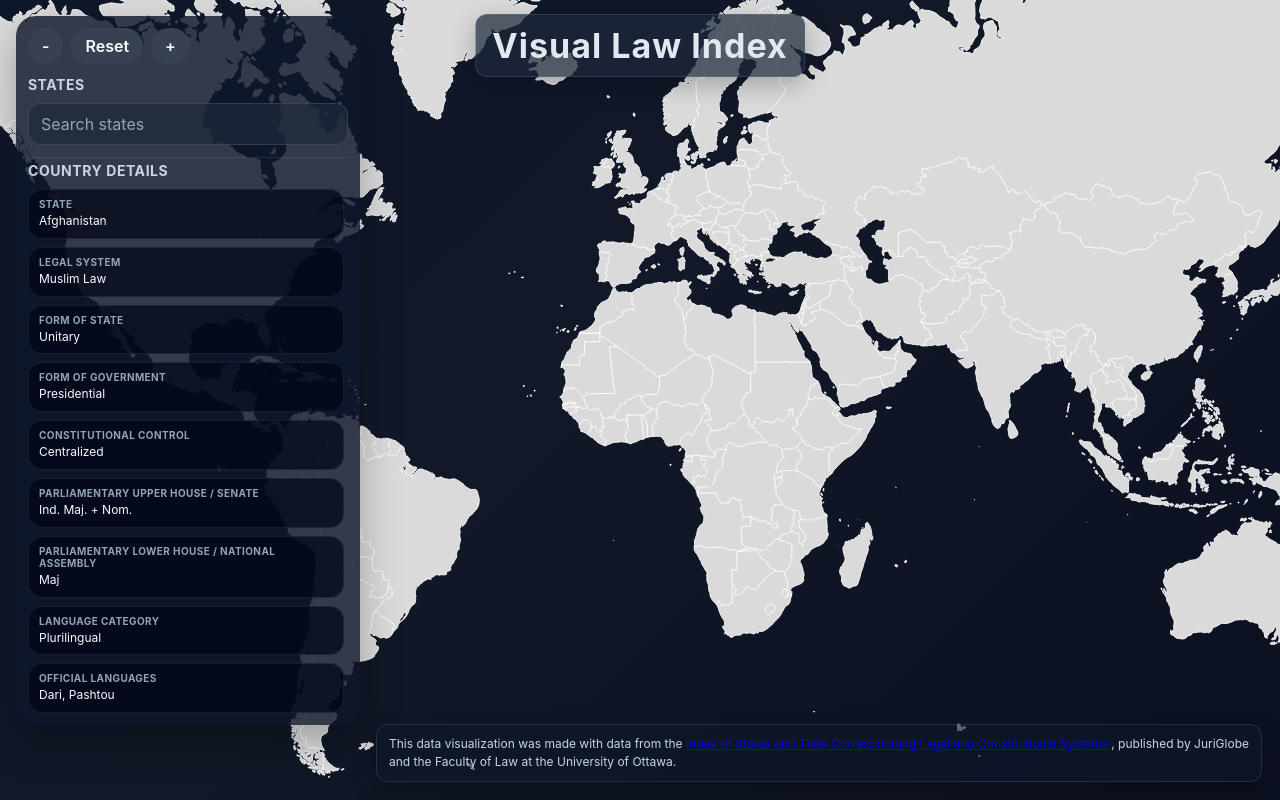
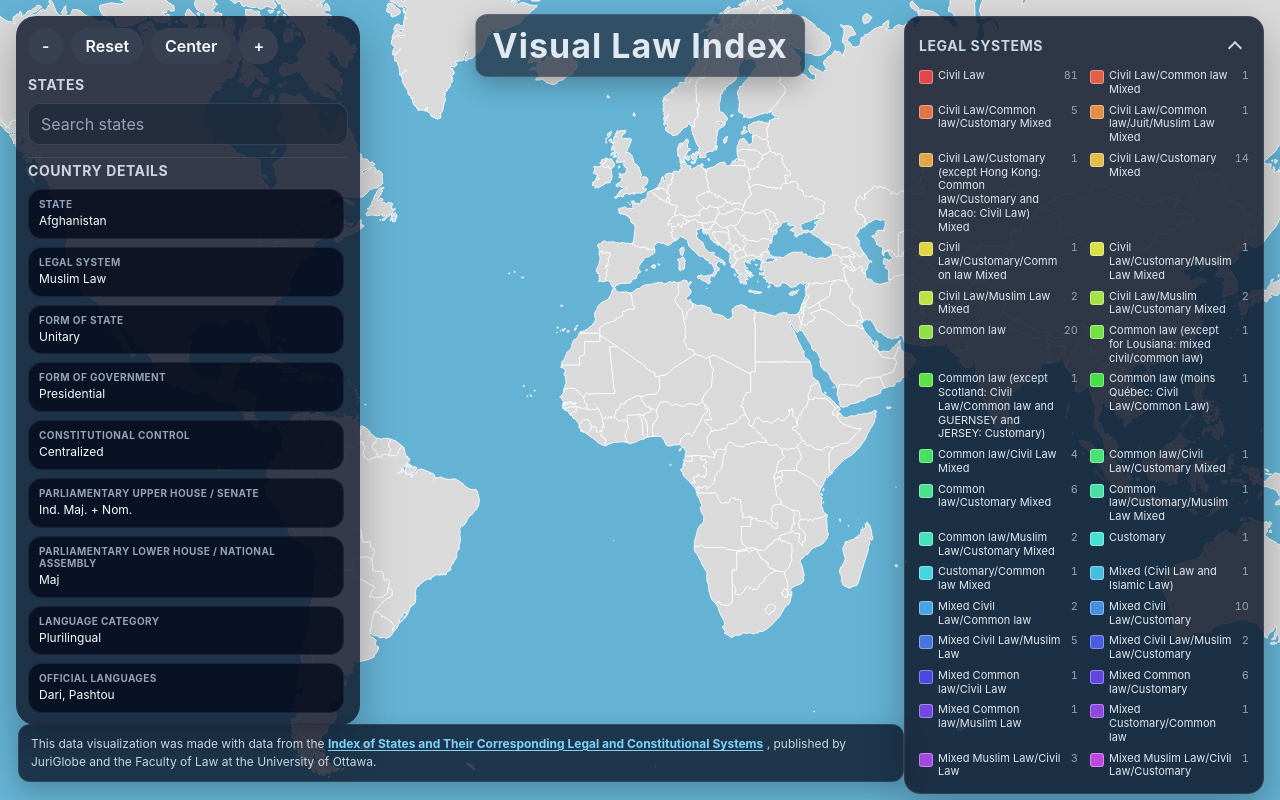
Before and after one commit to abidabdelaziz/law_Visualizer, a React (Create React App) app in the folder law-visualizer/: page / in a window 1280 px wide. Built offline with nearby package versions, Linux system fonts and the light colour scheme.

Commit message:
feature updates

```diff
--- a/law-visualizer/src/App.css
+++ b/law-visualizer/src/App.css
@@ -3,7 +3,9 @@
   height: 100vh;
   overflow: hidden;
   position: relative;
-  background: linear-gradient(135deg, #0f172a 0%, #111827 45%, #0b1020 100%);
+  /* background: linear-gradient(135deg, #0f172a 0%, #111827 45%, #0b1020 100%); */
+  background: #64b2d4
+
 }
 
 .App-title {
@@ -29,6 +31,7 @@
   width: 100%;
   height: 100%;
   display: block;
+  background: #64b2d4;
   object-fit: fill;
   transform-origin: 0 0;
   user-select: none;
@@ -41,10 +44,9 @@
 }
 
 .App-map path[data-selected='true'] {
-  fill: #f59e0b !important;
   stroke: #fef3c7 !important;
   stroke-width: 1.5 !important;
-  filter: drop-shadow(0 0 10px rgba(245, 158, 11, 0.65));
+  filter: drop-shadow(0 0 10px rgba(254, 243, 199, 0.65));
 }
 
 .App-link {
@@ -139,7 +141,7 @@
   text-align: left;
   font: inherit;
   color: #e2e8f0;
-  background: rgba(30, 41, 59, 0.75);
+  background: color-mix(in srgb, var(--legal-system-color, #1e293b) 30%, rgba(30, 41, 59, 0.75));
   cursor: pointer;
 }
 
@@ -149,7 +151,120 @@
 
 .App-menuItem.is-selected {
   border-color: rgba(96, 165, 250, 0.7);
-  background: rgba(37, 99, 235, 0.32);
+  background: color-mix(in srgb, var(--legal-system-color, #2563eb) 52%, rgba(37, 99, 235, 0.32));
+}
+
+.App-legend {
+  position: fixed;
+  top: 16px;
+  right: 16px;
+  z-index: 2;
+  width: min(330px, calc(100vw - 32px));
+  max-height: calc(100vh - 32px);
+  padding: 14px;
+  border: 1px solid rgba(148, 163, 184, 0.18);
+  border-radius: 16px;
+  background: rgba(15, 23, 42, 0.84);
+  box-shadow: 0 16px 40px rgba(0, 0, 0, 0.28);
+}
+
+.App-legendHeader {
+  display: flex;
+  align-items: center;
+  justify-content: space-between;
+  gap: 12px;
+}
+
+.App-legendToggle {
+  width: 28px;
+  height: 28px;
+  flex: 0 0 28px;
+  border: 0;
+  border-radius: 6px;
+  background: transparent;
+  cursor: pointer;
+}
+
+.App-legendToggle::before {
+  display: block;
+  width: 8px;
+  height: 8px;
+  margin: 6px auto 0;
+  border-right: 2px solid #cbd5e1;
+  border-bottom: 2px solid #cbd5e1;
+  transform: rotate(225deg);
+  content: '';
+}
+
+.App-legendToggle.is-collapsed::before {
+  margin-top: 2px;
+  transform: rotate(45deg);
+}
+
+.App-legendToggle:hover,
+.App-legendToggle:focus-visible {
+  background: rgba(148, 163, 184, 0.16);
+  outline: none;
+}
+
+.App-legendList {
+  display: grid;
+  grid-template-columns: repeat(2, minmax(0, 1fr));
+  gap: 7px 12px;
+  max-height: calc(100vh - 90px);
+  margin-top: 10px;
+  overflow: auto;
+}
+
+.App-legendItem {
+  display: grid;
+  grid-template-columns: 12px minmax(0, 1fr) auto;
+  gap: 7px;
+  align-items: start;
+  width: 100%;
+  min-width: 0;
+  padding: 0;
+  border: 0;
+  color: #e2e8f0;
+  font-size: 11px;
+  line-height: 1.25;
+  text-align: left;
+  font-family: inherit;
+  background: transparent;
+  cursor: pointer;
+}
+
+.App-legendItem:hover,
+.App-legendItem:focus-visible,
+.App-legendItem.is-selected {
+  color: #f8fafc;
+  outline: none;
+}
+
+.App-legendItem:focus-visible {
+  border-radius: 4px;
+  box-shadow: 0 0 0 2px rgba(125, 211, 252, 0.75);
+}
+
+.App-legendSwatch {
+  width: 12px;
+  height: 12px;
+  margin-top: 1px;
+  border: 1px solid rgba(255, 255, 255, 0.35);
+  border-radius: 3px;
+}
+
+.App-legendLabel {
+  overflow-wrap: anywhere;
+}
+
+.App-legendCount {
+  color: #94a3b8;
+  font-variant-numeric: tabular-nums;
+}
+
+.App-legalSystemCountries {
+  max-height: 260px;
 }
 
 .App-details {
@@ -214,7 +329,7 @@
 
 .App-logoGroup {
   position: fixed;
-  right: 18px;
+  left: 18px;
   bottom: 18px;
   z-index: 3;
   display: flex;
@@ -223,7 +338,7 @@
   padding: 10px 12px;
   border: 1px solid rgba(148, 163, 184, 0.18);
   border-radius: 12px;
-  background: rgba(15, 23, 42, 0.62);
+  background:rgba(2, 6, 23, 0.72);;
   box-shadow: 0 10px 24px rgba(0, 0, 0, 0.22);
 }
 
@@ -240,3 +355,16 @@
   -webkit-box-orient: vertical;
   -webkit-line-clamp: 2;
 }
+
+.App-attribution a {
+  color: #7dd3fc;
+  font-weight: 700;
+  text-decoration: underline;
+  text-decoration-thickness: 1px;
+  text-underline-offset: 2px;
+}
+
+.App-attribution a:hover,
+.App-attribution a:focus-visible {
+  color: #bae6fd;
+}
--- a/law-visualizer/src/App.js
+++ b/law-visualizer/src/App.js
@@ -3,7 +3,7 @@ import { useCallback, useEffect, useLayoutEffect, useMemo, useRef, useState } fr
 import { ReactComponent as WorldHigh } from './assets/worldHigh.svg';
 import nationIndex from './assets/nationIndex.json';
 
-const MIN_SCALE = 1;
+const MIN_SCALE = 2;
 const MAX_SCALE = 12;
 const INITIAL_SCALE = 2;
 const INITIAL_Y_OFFSET = 100;
@@ -27,7 +27,7 @@ const COUNTRY_ALIASES = {
   'brunei darussalam': 'brunei',
   'syrian arab republic': 'syria',
   'iran islamic republic of': 'iran',
-  'lao peoples democratic republic': 'laos',
+  'lao people s democratic republic': 'laos',
   'korea republic of': 'south korea',
   'korea democratic peoples republic of': 'north korea',
   'myanmar burma': 'myanmar',
@@ -36,6 +36,8 @@ const COUNTRY_ALIASES = {
   eswatini: 'swaziland',
   switzerland: 'swiss',
   'south sudan': 'south sudan in transition',
+  somalia: 'somalia in transition',
+  'north macedonia': 'macedonia fyrom',
   'republic of congo': 'congo',
   'republic of the congo': 'congo',
   'congo republic': 'congo',
@@ -45,6 +47,7 @@ const COUNTRY_ALIASES = {
   'côte d ivoire': 'ivory coast',
   "côte d'ivoire": 'ivory coast',
   'côte divoire': 'ivory coast',
+  'french guiana': 'france',
 };
 
 const normalizeCountryName = (value) => value
@@ -58,6 +61,22 @@ const canonicalCountryName = (value) => {
   const normalized = normalizeCountryName(value || '');
   return COUNTRY_ALIASES[normalized] || normalized;
 };
+
+const legalSystemCounts = nationIndex.reduce((counts, country) => {
+  const legalSystem = country['Legal System'];
+
+  if (legalSystem) {
+    counts[legalSystem] = (counts[legalSystem] || 0) + 1;
+  }
+
+  return counts;
+}, {});
+
+const legalSystems = Object.keys(legalSystemCounts).sort((first, second) => first.localeCompare(second));
+const legalSystemColors = legalSystems.reduce((colors, legalSystem, index) => {
+  colors[legalSystem] = `hsl(${Math.round((index * 360) / legalSystems.length)} 72% 58%)`;
+  return colors;
+}, {});
 
 const getCountryMatchKey = (value) => {
   if (!value) {
@@ -111,6 +130,8 @@ function App() {
   const [selectedCountry, setSelectedCountry] = useState(nationIndex[0]);
   const [searchQuery, setSearchQuery] = useState('');
   const [isCountryListOpen, setIsCountryListOpen] = useState(false);
+  const [isLegendOpen, setIsLegendOpen] = useState(true);
+  const [selectedLegalSystem, setSelectedLegalSystem] = useState(null);
   const [view, setView] = useState({ scale: INITIAL_SCALE, x: 0, y: 0 });
   const countryByName = useMemo(() => {
     const map = new Map();
@@ -254,9 +275,29 @@ function App() {
     setView(getCenteredView(INITIAL_SCALE));
   };
 
+  const handleCenter = () => {
+    const container = containerRef.current;
+
+    if (!container) {
+      return;
+    }
+
+    const rect = container.getBoundingClientRect();
+
+    setView((currentView) => ({
+      scale: currentView.scale,
+      x: (rect.width - rect.width * currentView.scale) / 2,
+      y: (rect.height - rect.height * currentView.scale) / 2,
+    }));
+  };
+
   const handleCountrySelect = (country) => {
     setSelectedCountry(country);
     setIsCountryListOpen(false);
+  };
+
+  const handleLegalSystemSelect = (legalSystem) => {
+    setSelectedLegalSystem(legalSystem);
   };
 
   const resolveCountry = useCallback((countryName) => {
@@ -317,9 +358,18 @@ function App() {
       const label = getCountryLabel(path);
       const matchedCountry = resolveCountry(label) || resolveCountry(path.getAttribute('id'));
       const isSelected = matchedCountry?.State === selectedName;
+      const legalSystem = matchedCountry?.['Legal System'];
 
       path.style.cursor = 'pointer';
       path.style.pointerEvents = 'all';
+
+      if (legalSystemColors[legalSystem]) {
+        path.style.fill = legalSystemColors[legalSystem];
+        path.setAttribute('data-legal-system', legalSystem);
+      } else {
+        path.style.removeProperty('fill');
+        path.removeAttribute('data-legal-system');
+      }
 
       if (isSelected) {
         path.setAttribute('data-selected', 'true');
@@ -370,18 +420,56 @@ function App() {
 
     if (match) {
       setSelectedCountry(match);
+      setSelectedLegalSystem(null);
     }
   };
 
   const filteredCountries = nationIndex.filter((country) =>
     country.State.toLowerCase().includes(searchQuery.trim().toLowerCase())
   );
+  const legalSystemCountries = selectedLegalSystem
+    ? nationIndex.filter((country) => country['Legal System'] === selectedLegalSystem)
+    : [];
 
   const detailEntries = selectedCountry ? Object.entries(selectedCountry) : [];
 
   return (
     <div className="App" ref={containerRef} onWheel={handleWheel}>
       <h1 className="App-title">Visual Law Index</h1>
+      <aside className="App-legend" aria-label="Legal system legend">
+        <div className="App-legendHeader">
+          <div className="App-menuTitle">Legal systems</div>
+          <button
+            className={`App-legendToggle${isLegendOpen ? '' : ' is-collapsed'}`}
+            type="button"
+            onClick={() => setIsLegendOpen((isOpen) => !isOpen)}
+            aria-controls="legal-system-legend-list"
+            aria-expanded={isLegendOpen}
+            aria-label={isLegendOpen ? 'Collapse legal systems legend' : 'Expand legal systems legend'}
+          />
+        </div>
+        {isLegendOpen ? (
+          <div className="App-legendList" id="legal-system-legend-list">
+            {legalSystems.map((legalSystem) => (
+              <button
+                className={`App-legendItem${selectedLegalSystem === legalSystem ? ' is-selected' : ''}`}
+                key={legalSystem}
+                type="button"
+                onClick={() => handleLegalSystemSelect(legalSystem)}
+                aria-pressed={selectedLegalSystem === legalSystem}
+              >
+                <span
+                  className="App-legendSwatch"
+                  style={{ backgroundColor: legalSystemColors[legalSystem] }}
+                  aria-hidden="true"
+                />
+                <span className="App-legendLabel">{legalSystem}</span>
+                <span className="App-legendCount">{legalSystemCounts[legalSystem]}</span>
+              </button>
+            ))}
+          </div>
+        ) : null}
+      </aside>
       <div className="App-sidebar">
         <div className="App-toolbar">
           <button type="button" onClick={handleZoomOut} aria-label="Zoom out">
@@ -389,6 +477,9 @@ function App() {
           </button>
           <button type="button" onClick={handleReset} aria-label="Reset zoom">
             Reset
+          </button>
+          <button type="button" onClick={handleCenter} aria-label="Center map">
+            Center
           </button>
           <button type="button" onClick={handleZoomIn} aria-label="Zoom in">
             +
@@ -416,6 +507,7 @@ function App() {
                   key={country.State}
                   type="button"
                   className={`App-menuItem${selectedCountry?.State === country.State ? ' is-selected' : ''}`}
+                  style={{ '--legal-system-color': legalSystemColors[country['Legal System']] }}
                   onClick={() => handleCountrySelect(country)}
                   aria-pressed={selectedCountry?.State === country.State}
                 >
@@ -427,6 +519,26 @@ function App() {
         </div>
 
         <div className="App-details">
+          {selectedLegalSystem ? (
+            <>
+              <div className="App-menuTitle">{selectedLegalSystem}</div>
+              <div className="App-menuList App-legalSystemCountries" role="list" aria-label={`${selectedLegalSystem} countries`}>
+                {legalSystemCountries.map((country) => (
+                  <button
+                    key={country.State}
+                    type="button"
+                    className={`App-menuItem${selectedCountry?.State === country.State ? ' is-selected' : ''}`}
+                    style={{ '--legal-system-color': legalSystemColors[selectedLegalSystem] }}
+                    onClick={() => handleCountrySelect(country)}
+                    aria-pressed={selectedCountry?.State === country.State}
+                  >
+                    {country.State}
+                  </button>
+                ))}
+              </div>
+            </>
+          ) : (
+            <>
               <div className="App-menuTitle">Country details</div>
               {selectedCountry ? (
                 <div className="App-detailGrid">
@@ -439,6 +551,8 @@ function App() {
                 </div>
               ) : (
                 <div className="App-empty">Select a state to view its data.</div>
+              )}
+            </>
           )}
         </div>
       </div>
@@ -468,7 +582,7 @@ function App() {
       ) : null}
       <div className="App-logoGroup" aria-label="Partner institutions">
         <p className="App-attribution">
-          This data visualization was made with data from the <a href="https://www.juriglobe.com/" target="_blank" rel="noopener noreferrer">Index of States and Their Corresponding Legal and Constitutional Systems</a> ,
+          This data visualization was made with data from the <a href="https://juri-globe.ca/en/allcategories-en-gb/3350-category-en-gb/index-of-states-and-their-corresponding-legal-and-constitutional-systems" target="_blank" rel="noopener noreferrer">Index of States and Their Corresponding Legal and Constitutional Systems</a> ,
              published by JuriGlobe and the Faculty of Law at the University of Ottawa.
         </p>
       </div>
```
Also changed, not shown: 1 other file (tests, documents, lock files or other folders). Lines whose indentation alone changed are shown as unchanged.
